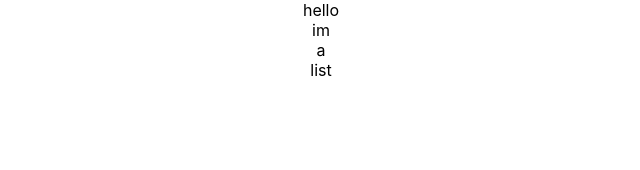
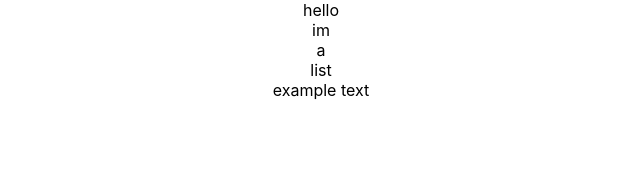
Before and after one commit to ahsanr479/you-re-going-daon, a React (Create React App) app in the folder youre-going-daon/: page / in a window 1280 px wide. Both pictures are taken after a click on the element "list". Shown: the top 170 px of the page, without its empty margins (319-959 px from the left). Built offline with nearby package versions, Linux system fonts and the light colour scheme.

Commit message:
fixed update state

```diff
--- a/youre-going-daon/src/components/card/card.js
+++ b/youre-going-daon/src/components/card/card.js
@@ -1,9 +1,10 @@
-import React from 'react'
+import React, { useEffect } from 'react'
 
 function Card(props) {
   return (
-    <div hidden={true}>
+    <div hidden={props.hiddenFlag}>
         {props.info}
+        {console.log("CARD: ", props.hiddenFlag)}
     </div>
   )
 }
--- a/youre-going-daon/src/components/list/list.js
+++ b/youre-going-daon/src/components/list/list.js
@@ -1,19 +1,25 @@
 import React from 'react'
 import Card from '../card/card';
+import { useState } from 'react';
 
 function List() {
     //pull api data here
     let myList = ['hello', 'im', 'a', 'list'];
-    let hiddenFlag = true;
+    let data={}
+    const [hiddenFlag, updateHiddenFlag] = useState(true);
+
     return (
-        <div>
+            <div>
             {myList.map((el)=>{
-                return <div onClick={()=>{hiddenFlag=!hiddenFlag}}>
+                return <div onClick={()=>{updateHiddenFlag(!hiddenFlag); console.log("rendering: ", hiddenFlag)}}>
                     {"\n" + el}
-                    <Card hidden={hiddenFlag} info="example text"></Card>
+
                 </div>
             })}
+            <Card hiddenFlag={hiddenFlag} info="example text" data={data}></Card>
         </div>
+
+
     )
 }
 
```
